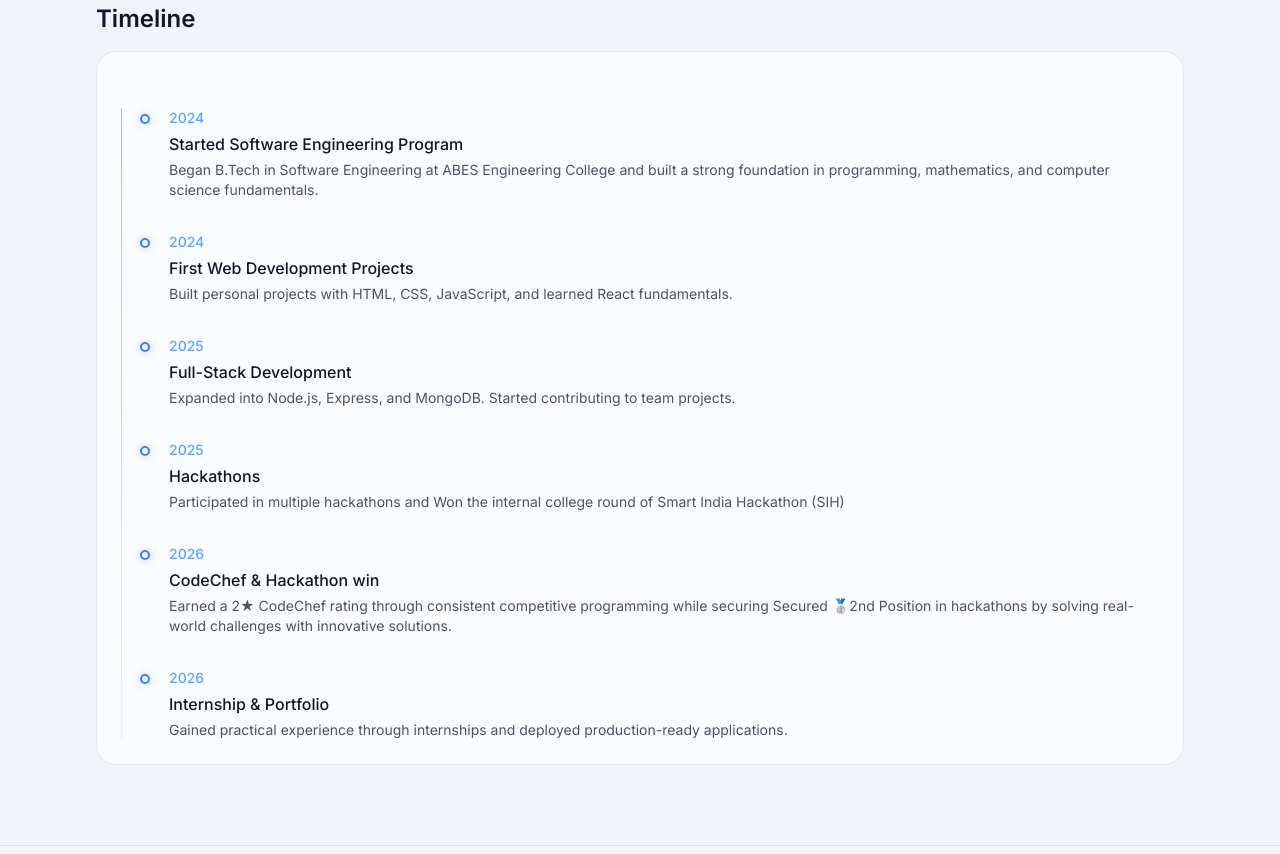
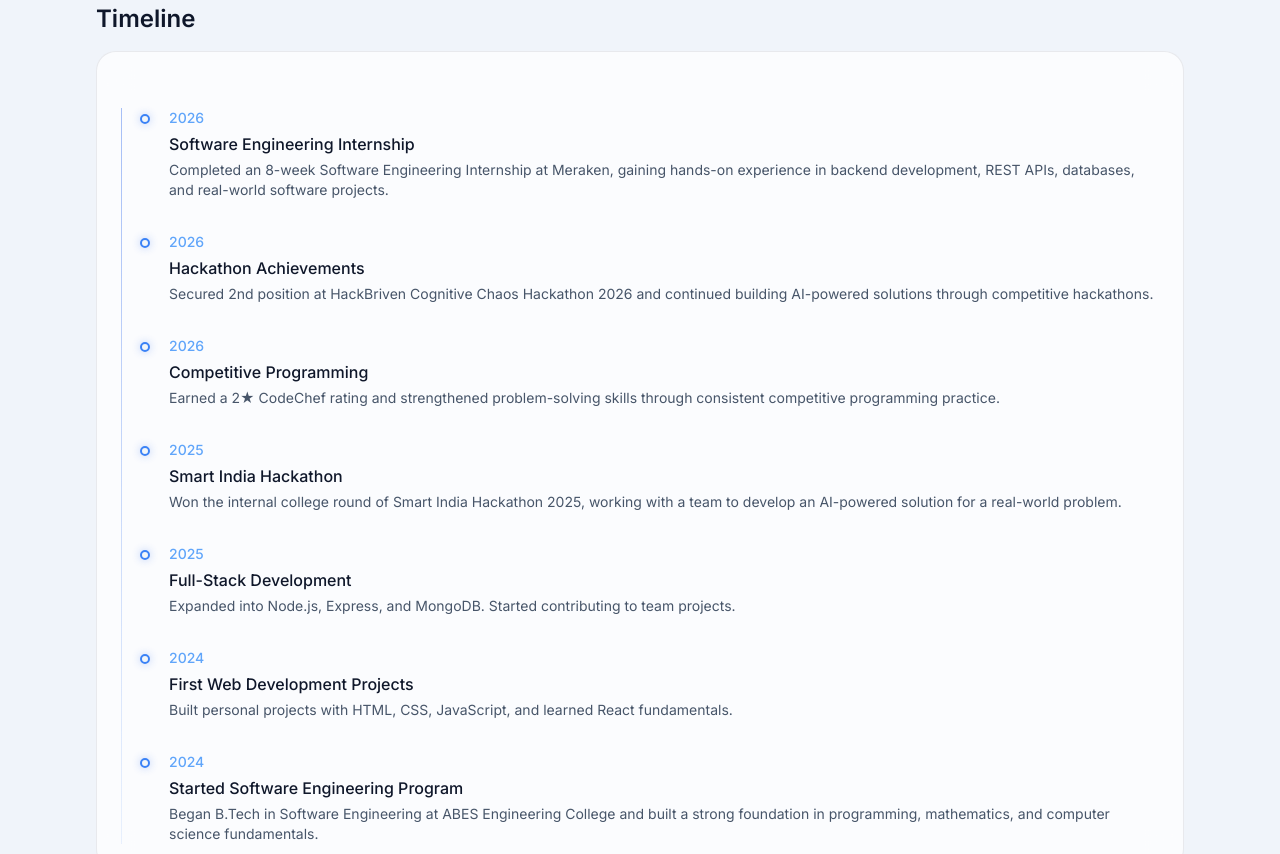
Before and after one commit to Pranav0331/Portfolio, a React (Vite) app in the folder frontend/: page /about in a window 1280 px wide. Shown: the part 1340-2194 px from the top of the page. Built offline with nearby package versions, Linux system fonts and the light colour scheme; no server answers; the HTML template or start-up script is replaced by a standard one.

Commit message:
timeline update

```diff
--- a/frontend/src/data/timeline.js
+++ b/frontend/src/data/timeline.js
@@ -1,32 +1,42 @@
 export const timeline = [
   {
-    year: '2024',
-    title: 'Started Software Engineering Program',
-    description: 'Began B.Tech in Software Engineering at ABES Engineering College and built a strong foundation in programming, mathematics, and computer science fundamentals.',
+    year: "2026",
+    title: "Software Engineering Internship",
+    description:
+      "Completed an 8-week Software Engineering Internship at Meraken, gaining hands-on experience in backend development, REST APIs, databases, and real-world software projects.",
   },
   {
-    year: '2024',
-    title: 'First Web Development Projects',
-    description: 'Built personal projects with HTML, CSS, JavaScript, and learned React fundamentals.',
+    year: "2026",
+    title: "Hackathon Achievements",
+    description:
+      "Secured 2nd position at HackBriven Cognitive Chaos Hackathon 2026 and continued building AI-powered solutions through competitive hackathons.",
+  },
+  {
+    year: "2026",
+    title: "Competitive Programming",
+    description:
+      "Earned a 2★ CodeChef rating and strengthened problem-solving skills through consistent competitive programming practice.",
+  },
+  {
+    year: "2025",
+    title: "Smart India Hackathon",
+    description:
+      "Won the internal college round of Smart India Hackathon 2025, working with a team to develop an AI-powered solution for a real-world problem.",
   },
   {
     year: '2025',
     title: 'Full-Stack Development',
     description: 'Expanded into Node.js, Express, and MongoDB. Started contributing to team projects.',
   },
-  {
-    year: '2025',
-    title: 'Hackathons',
-    description: 'Participated in multiple hackathons and Won the internal college round of Smart India Hackathon (SIH)',
-  },
     {
-    year: '2026',
-    title: 'CodeChef & Hackathon win',
-    description: 'Earned a 2★ CodeChef rating through consistent competitive programming while securing Secured 🥈2nd Position in hackathons by solving real-world challenges with innovative solutions.',
+    year: '2024',
+    title: 'First Web Development Projects',
+    description: 'Built personal projects with HTML, CSS, JavaScript, and learned React fundamentals.',
   },
   {
-    year: '2026',
-    title: 'Internship & Portfolio',
-    description: 'Gained practical experience through internships and deployed production-ready applications.',
+    year: '2024',
+    title: 'Started Software Engineering Program',
+    description: 'Began B.Tech in Software Engineering at ABES Engineering College and built a strong foundation in programming, mathematics, and computer science fundamentals.',
   },
+
 ];
```
